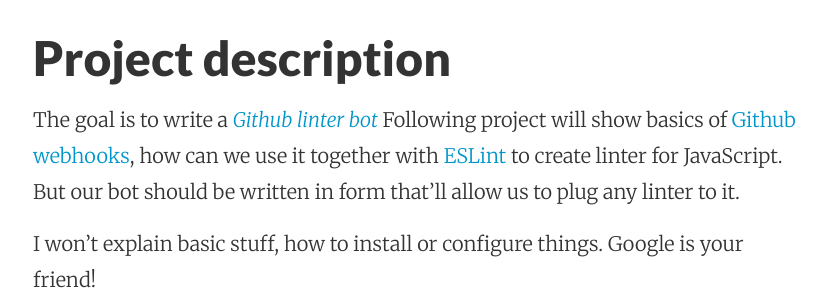
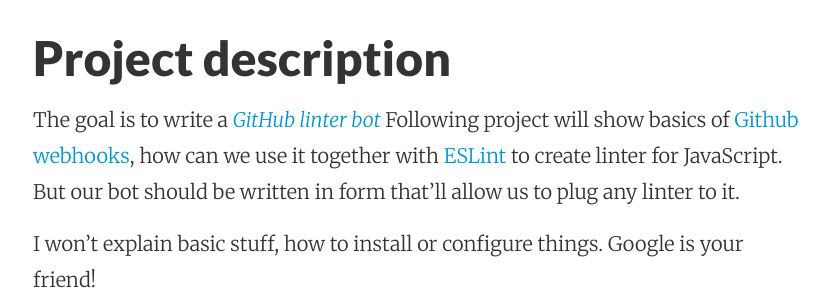
Before and after one commit to matma/matma.github.io, a Jekyll site: the page built from _posts/2016-03-01-github-linter-bot.markdown, in a window 1280 px wide. Shown: the part 741-1041 px from the top of the page, without its empty margins (223-1052 px from the left). Built offline with Jekyll 4.4.1, drawn with Linux system fonts in a browser that asks for light colours; comment, search, counter and statistics services are not loaded.

```diff
--- a/_posts/2016-03-01-github-linter-bot.markdown
+++ b/_posts/2016-03-01-github-linter-bot.markdown
@@ -11,7 +11,7 @@ On the other hand - every team has people that are interested in keeping code cl
 
 ## Project description
 
-The goal is to write a *[Github linter bot](https://github.com/matma/github-linter)* Following project will show basics of [Github webhooks](https://developer.github.com/webhooks/), how can we use it together with [ESLint](http://eslint.org/) to create linter for JavaScript. But our bot should be written in form that'll allow us to plug any linter to it.
+The goal is to write a *[GitHub linter bot](https://github.com/matma/github-linter)* Following project will show basics of [Github webhooks](https://developer.github.com/webhooks/), how can we use it together with [ESLint](http://eslint.org/) to create linter for JavaScript. But our bot should be written in form that'll allow us to plug any linter to it.
 
 I won't explain basic stuff, how to install or configure things. Google is your friend!
 
```
